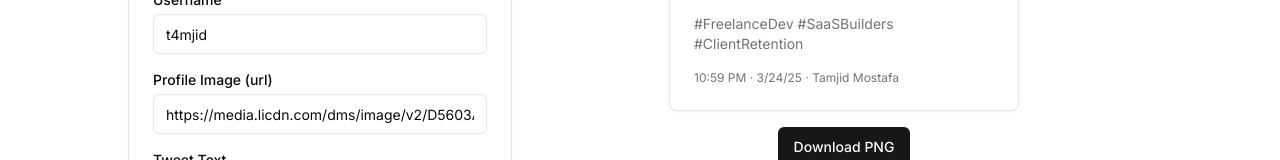
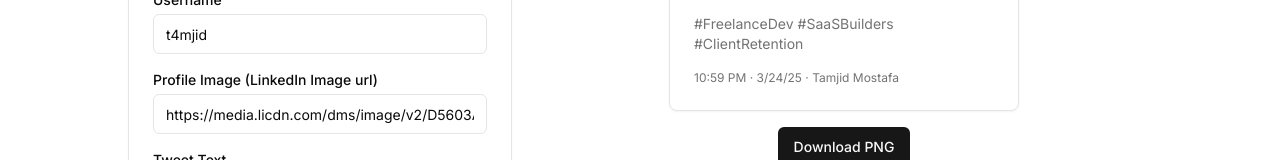
Before and after one commit to Tamjid-Mostafa/snapmytweet, a Next.js app: page / in a window 1280 px wide. Shown: the part 220-380 px from the top of the page. Built offline with nearby package versions, Linux system fonts and the light colour scheme.

Commit message:
Update EditorPanel component with new label for Profile Image

```diff
--- a/src/components/EditorPanel.tsx
+++ b/src/components/EditorPanel.tsx
@@ -33,7 +33,7 @@ export default function EditorPanel({ tweetData, setTweetData }: any) {
           </div>
 
           <div>
-            <Label className="block text-sm font-medium mb-1">Profile Image (url)</Label>
+            <Label className="block text-sm font-medium mb-1">Profile Image (LinkedIn Image url)</Label>
             <Input
               type="text"
               value={tweetData.profileImage}
```
Also changed, not shown: src/app/(root)/page.tsx (indentation only).
